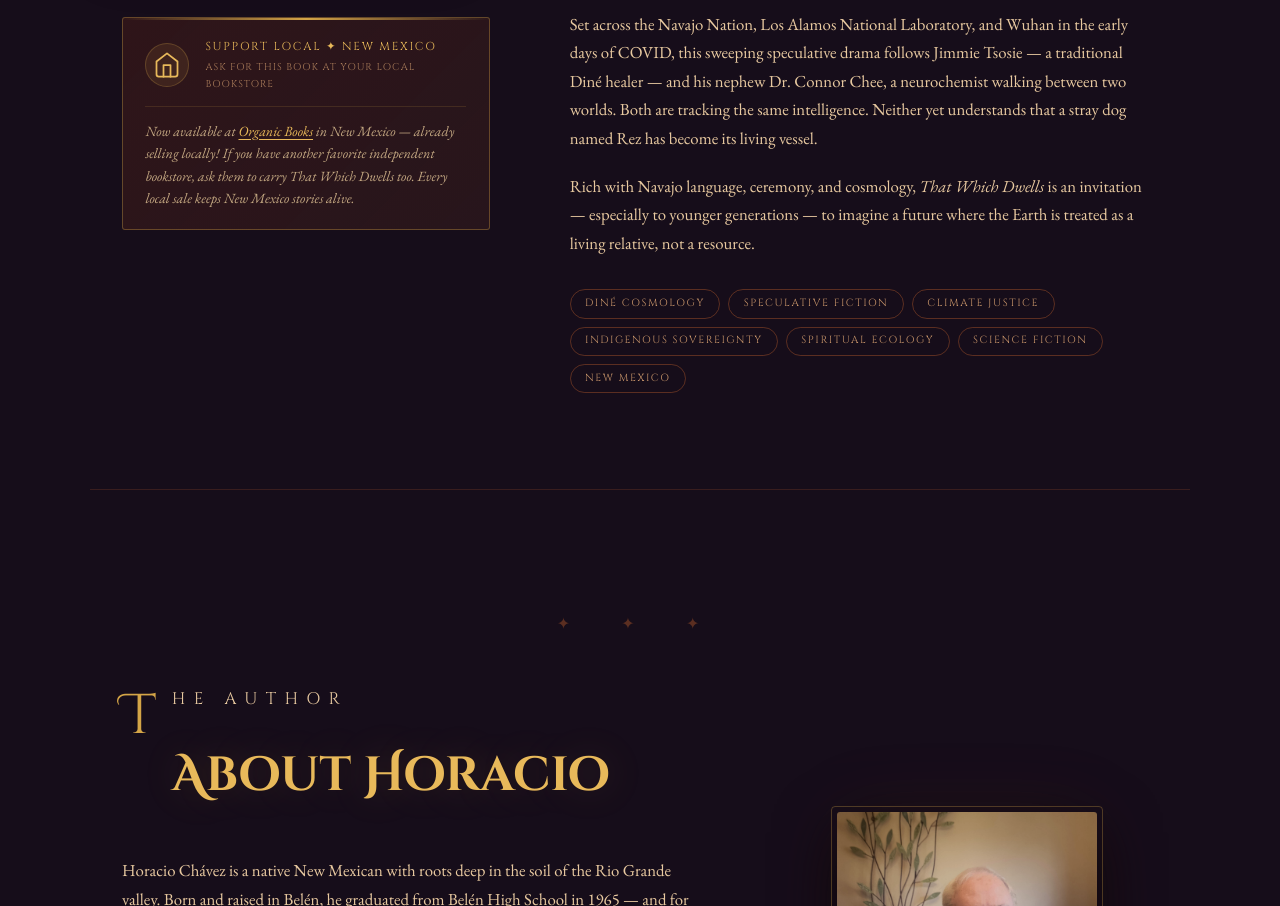
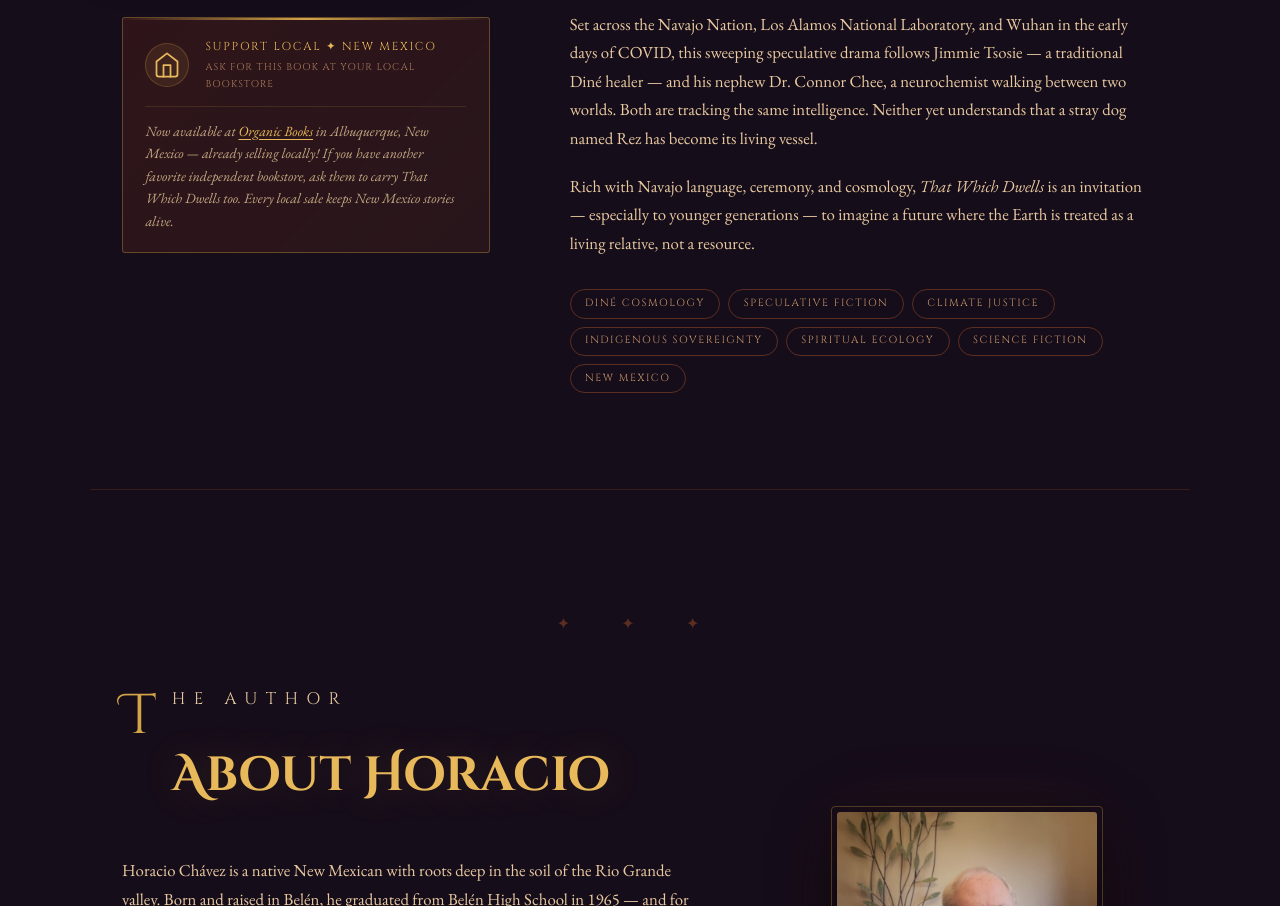
Before and after one commit to nancyjogonzales/horaciochavez, a plain HTML site: page index.html in a window 1280 px wide. Shown: the part 1421-2327 px from the top of the page. Drawn offline with nearby package versions, Linux system fonts and the light colour scheme.

Commit message:
Add files via upload

```diff
--- a/index.html
+++ b/index.html
@@ -788,7 +788,7 @@
             <span class="support-local-sub">Ask for this book at your local bookstore</span>
           </div>
         </div>
-        <p class="support-local-note">Now available at <a href="https://organicbooks.net/" target="_blank" rel="noopener" style="color:var(--warm-gold); text-decoration:underline; text-underline-offset:3px;">Organic Books</a> in New Mexico — already selling locally! If you have another favorite independent bookstore, ask them to carry <em>That Which Dwells</em> too. Every local sale keeps New Mexico stories alive.</p>
+        <p class="support-local-note">Now available at <a href="https://organicbooks.net/" target="_blank" rel="noopener" style="color:var(--warm-gold); text-decoration:underline; text-underline-offset:3px;">Organic Books</a> in Albuquerque, New Mexico — already selling locally! If you have another favorite independent bookstore, ask them to carry <em>That Which Dwells</em> too. Every local sale keeps New Mexico stories alive.</p>
       </div>
     </div>
 
```
